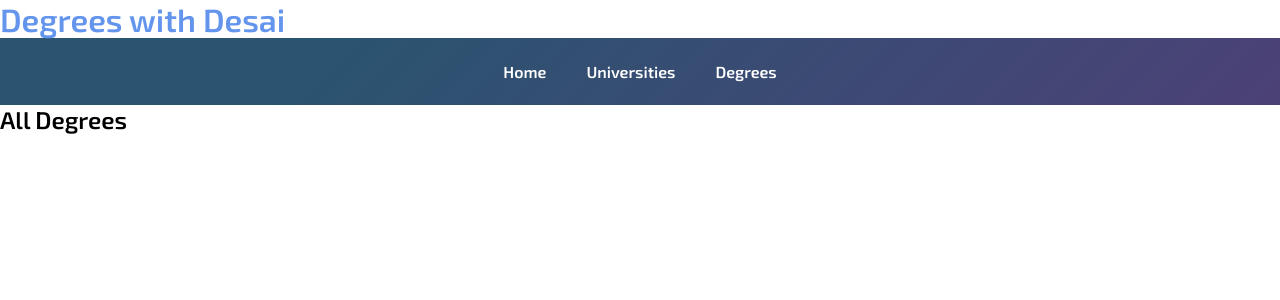
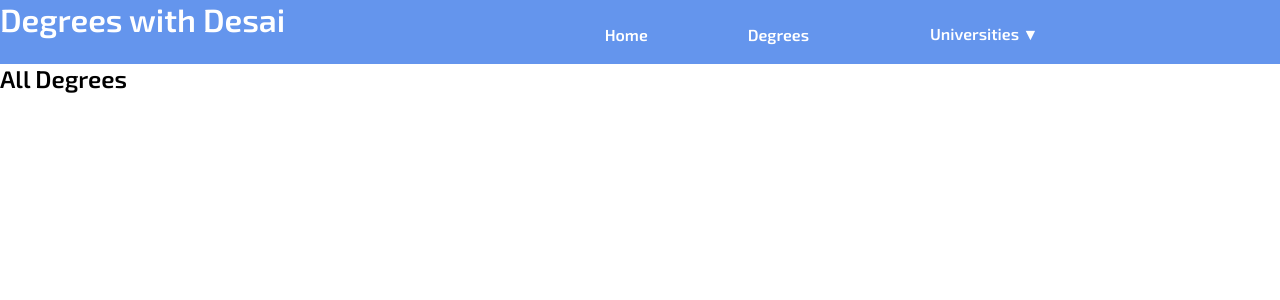
Before and after one commit to KushDesai04/13DTP-Project, a Flask app: page /degrees in a window 1280 px wide. Shown: the top 300 px of the page. Run offline with Flask 2, Linux system fonts and the light colour scheme; data that the repository does not hold is empty; parts of the project's set-up code (start-up, migrations or seed data) failed here and were passed over.

Commit message:
changed database tables, and added degrees and universities into website

```diff
--- a/main.py
+++ b/main.py
@@ -9,6 +9,10 @@ db =  SQLAlchemy(app)
 
 import models
 
+@app.context_processor
+def context_processor():
+  uni = models.University.query.all()
+  return dict(uni=uni)
 
 @app.route('/')
 def home():
@@ -23,14 +27,15 @@ def university(id):
 
 @app.route('/universities')
 def universities():
-  return 'universities'
+  university = models.University.all()
+  return render_template('university.html', university = university)
 
 
 @app.route('/degree/<int:id>')
 def degree(id):
   degree = models.Degree.query.filter_by(id=id).first_or_404()
-  #universities = models.Degree.query.filter_by(dig=id).all()
-  return render_template('degree.html', degree = degree)#, universities=universities)
+  universities = degree.universities
+  return render_template('degree.html', degree = degree, universities = universities)
 
 
 @app.route('/degrees')
--- a/static/css/style.css
+++ b/static/css/style.css
@@ -17,11 +17,18 @@
 }
 
 
+.top{
+  background: cornflowerblue;
+  min-height: 8vh;
+}
 /**
  * Header block
  **/
 header {
-  color: cornflowerblue;
+  float: left;
+  width: 30%;
+  color: white;
+  height: auto;
 }
 
 
@@ -33,64 +40,79 @@ header {
 /* by using "nav ul" instead of just "ul", only an unordered list in the nav bar will take on this styling, meaning it doesn't mess up unordered lists in the main content */
 
 nav{
-    display: flex;
-    justify-content: space-around;
-    align-items: center;
-    width: 100%;
-    background-image: linear-gradient(315deg, #4c4177 0%, #2a5470 75%);
+  float: right;
+  display: flex;
+  justify-content: space-around;
+  align-items: center;
+  width: 70%;
 
-    max-height: 12vh;
-    min-height: 8vh;
-    z-index: 1; /* this is needed to force the text and other things to show in front*/
 }
 
 nav ul{
-    list-style-type: none;
-    display: flex;
-    margin: 0;
-    padding: 0;
-    overflow: hidden; /* hide things that fall out the box*/
+  list-style-type: none;
+  display: flex;
+  margin: 0 auto;
 }
 
 
 nav ul li {
   display: inline-block;
-  padding: 0px 5px;
-  margin: 0px 10px;
-  transition: all 0.4s;
+  margin: auto 50px auto 50px;
 }
 
 nav ul li a {
   color: white;
   text-decoration: none;
-  padding: 3vh 5px;
-  display: block;
-  position: relative;
-  transition: all 0.4s;
-
+  transition: 0.5s ease;
 }
 
-/* Create the underline effect on hover */
-nav a::before{
-  background-color: #b488da;
+nav ul li a:hover {
+  font-size: larger;
+}
+/* Dropdown Button */
+.dropbtn {
+  color: white;
+  padding: 16px;
+  font-size: 16px;
+  border: none;
+  background: none;
 }
 
-nav a::before{
-  content : "";
-  transition: all 0.47s ease-in-out;
-  position: absolute;
-  right: 50%;
-  left: 50%;
-  bottom: 2vh;
-  height: 3px;
-
+/* The container <div> - needed to position the dropdown content */
+.dropdown {
+  padding: 1vh 5px;
+  display: inline-block;
+  position: relative;
 }
 
-/* When hovered, make the line go to the left and right ends from the middle */
-nav a:hover::before{
-  right: 0;
-  left: 0;
+/* Dropdown Content (Hidden by Default) */
+.dropdown-content {
+  display: none;
+  position: absolute;
+  background-color: #f1f1f1;
+  min-width: 160px;
+  box-shadow: 0px 8px 16px 0px rgba(0,0,0,0.2);
+  z-index: 1;
 }
+
+/* Links inside the dropdown */
+.dropdown-content a {
+  color: black;
+  padding: 12px 16px;
+  text-decoration: none;
+  display: block;
+}
+
+/* Change color of dropdown links on hover */
+.dropdown-content a:hover {background-color: #ddd;}
+
+/* Show the dropdown menu on hover */
+.dropdown:hover .dropdown-content {display: block;}
+
+/* Change the background color of the dropdown button when the dropdown content is shown */
+.dropdown:hover .dropbtn {background-color: #3e8e41;}
+
+
 /**
  * MAIN Content block
  **/
@@ -119,3 +141,41 @@ footer p {
   color: rgb(161, 161, 161);
   font-size: 80%;
 }
+
+/* Media Queries to handle smaller screens - try scaling the width of the screen to see what happens... and try it on your mobile! */
+@media (max-width: 900px) {
+
+  h1 {
+    font-size: 40px;
+  }
+
+  p {
+    font-size: 150%;
+  }
+
+  header {
+    background-size: contain;
+  }
+
+  nav li {
+    font-size: 100%;
+  }
+}
+
+
+/* too small for a logo image */
+@media (max-width: 600px) {
+
+  header {
+    background-image: none;
+  }
+}
+
+
+/* Teddy images make text wrap weirdly with a small screen */
+@media (max-width: 400px) {
+
+  img {
+    width: 95%;
+  }
+}
--- a/templates/degree.html
+++ b/templates/degree.html
@@ -5,8 +5,8 @@
 
 <p>Bachelor of {{degree.name}} - </p>
 
-{% for university in degree.universities %}
+{% for university in universities %}
 {{ university.name }} <br>
+{% endfor %}
 
-{% endfor %}
 {% endblock %}
--- a/templates/layout.html
+++ b/templates/layout.html
@@ -7,8 +7,10 @@
     <link rel='stylesheet' href='/static/css/style.css'>
 </head>
 <body>
+    <div class = "top">
+    {% include 'nav.html'%}
     {% include 'header.html'%}
-    {% include 'nav.html'%}
+    </div>
     {% block content %} {% endblock %}
     {% include 'footer.html'%}
 </body>
--- a/templates/nav.html
+++ b/templates/nav.html
@@ -1,7 +1,18 @@
 <nav>
   <ul>
     <li><a href="{{ url_for('home') }}">Home</a></li>
-    <li><a href="{{ url_for('universities') }}">Universities</a></li>
     <li><a href="{{ url_for('degrees') }}">Degrees</a></li>
+    <li>
+      <div class="dropdown">
+        <button class="dropbtn">Universities &#x25BC</button>
+        <div class="dropdown-content">
+          {% for uni in uni %}
+            <a href="{{ url_for('university', id=uni.id )}}">{{uni.name}}</a>
+          {% endfor %}
+        </div>
+      </div>
+    </li>
   </ul>
 </nav>
+
+<!-- <a href="{{ url_for('universities') }}">Universities</a> -->
--- a/templates/university.html
+++ b/templates/university.html
@@ -2,7 +2,5 @@
 {% block content %}
 
 <h2>University Information</h2>
-<p>{{ university.name }}</p>
-<p>{{ university.details }}</p>
-<p>{{ university.location }}</p>
+{{University}}
 {% endblock %}
```
Also changed, not shown: Career.db.
